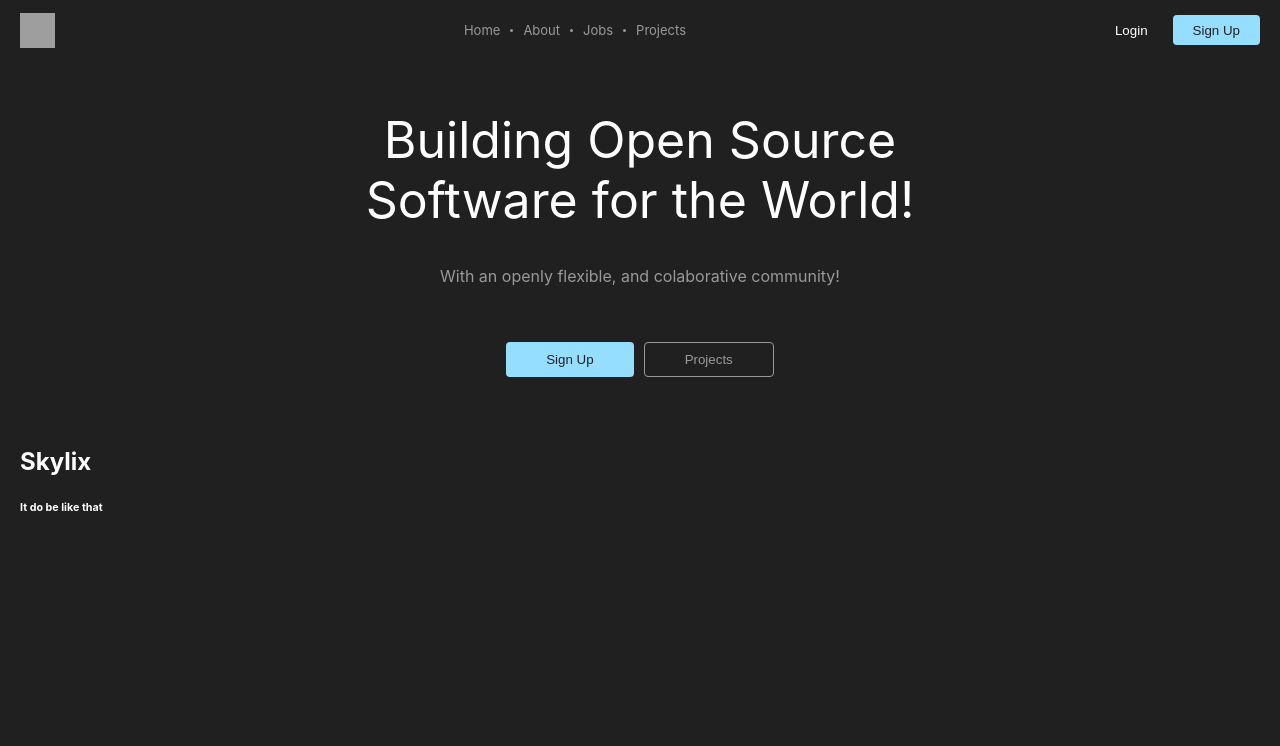
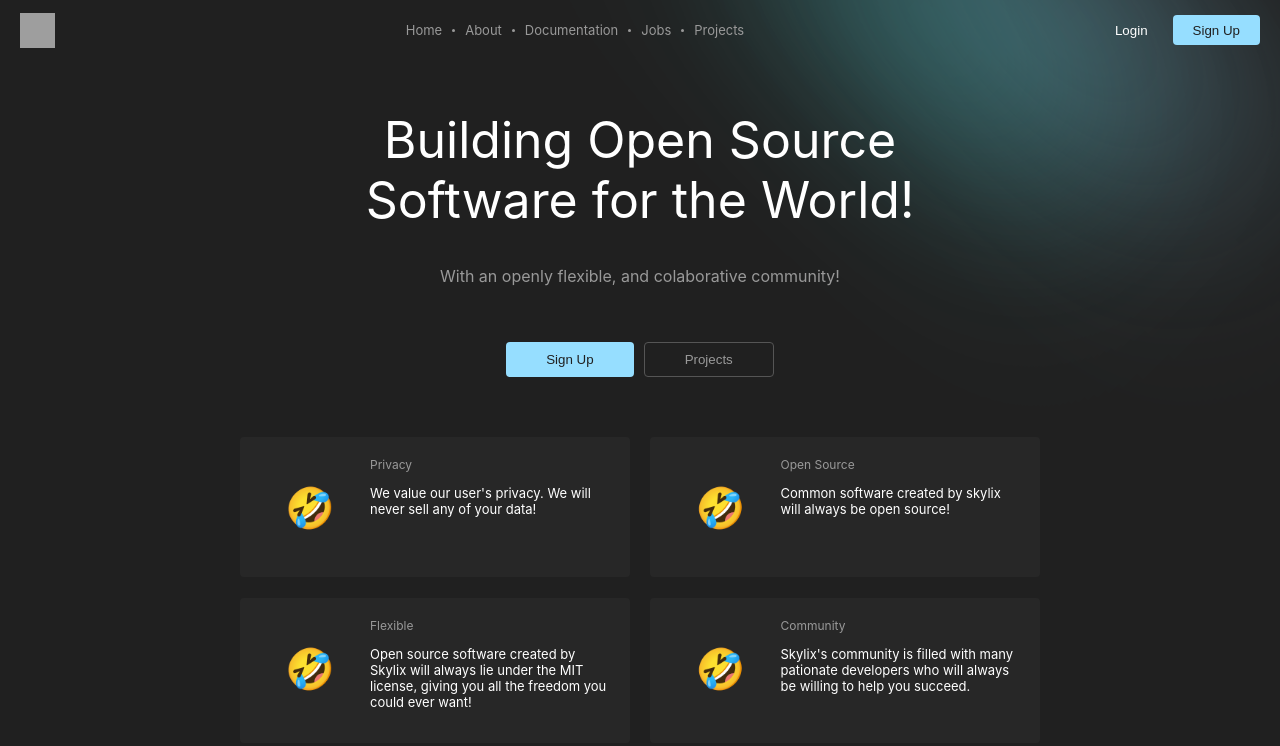
Before and after one commit to SkylixGH/SkylixNET, a Next.js app: page / in a window 1280 px wide. Shown: the top 746 px of the page. Built offline with nearby package versions, Linux system fonts and the light colour scheme; grey boxes are pictures that could not be loaded.

Commit message:
feat: Gradients

```diff
--- a/components/_app/nav/Nav.tsx
+++ b/components/_app/nav/Nav.tsx
@@ -15,6 +15,10 @@ export default function Nav() {
         {
             href: "/about",
             label: "About",
+        },
+        {
+            href: "/dcumentation",
+            label: "Documentation",
         },
         {
             href: "/jobs",
--- a/components/_app/nav/Styles.module.scss
+++ b/components/_app/nav/Styles.module.scss
@@ -7,7 +7,6 @@
 
 .inner  {
     width: 100%;
-    background: #202020;
     height: 60px;
     display: flex;
     justify-content: space-between;
--- /dev/null
+++ b/components/_mixed/Center.tsx
@@ -0,0 +1,10 @@
+export default function Center(props: { children: any }) {
+    return (
+        <div style={{
+            display: 'flex',
+            justifyContent: 'center',
+            alignItems: 'center',
+            flexDirection: 'column'
+        }}>{ props.children }</div>
+    )
+}
--- a/pages/_app.tsx
+++ b/pages/_app.tsx
@@ -4,13 +4,20 @@ import '../styles/globals.css'
 
 function MyApp({ Component, pageProps }) {
   return (
-    <div>
-      <Nav />
+    <div className={'r__app'}>
+      <div className={'r__app_effect'}>
+        <div></div>
+        <div></div>
+      </div>
 
-      <div className={"r_body"}>
-        <main>
-          <Component {...pageProps} />
-        </main>
+      <div className={'r__app_root'}>
+        <Nav />
+
+        <div className={"r__app_root_body"}>
+          <main>
+            <Component {...pageProps} />
+          </main>
+        </div>
       </div>
     </div>
   )
--- a/pages/index.tsx
+++ b/pages/index.tsx
@@ -1,22 +1,78 @@
+import Center from '../components/_mixed/Center';
 import styles from '../styles/Home.module.scss'
 
-interface Stat {
+interface Section {
   title: string;
   description: string;
-  icon: any;
+  jsx?: any;
+}
+
+function Quad(props: { data: [ Section, Section, Section, Section ]}) {
+  const createSector = (d1: Section, d2: Section, top: boolean) =>{
+    return (
+      <div className={styles.__quad__sections}>
+        <div className={styles.__quad__sections_section}>
+          <div className={styles.__quad__sections_section_jsx}>
+            { d1.jsx }
+          </div>
+
+          <div className={styles.__quad__sections_section_text}>
+            <h1>{ d1.title }</h1>
+            <p>{ d1.description }</p>
+          </div>
+        </div>
+
+        <hr style={{
+          marginBottom: top ? "-20px" : "0",
+          marginTop: top ? "0" : "-20px"
+        }} />
+
+        <div className={styles.__quad__sections_section}>
+          <div className={styles.__quad__sections_section_jsx}>
+            { d2.jsx }
+          </div>
+
+          <div className={styles.__quad__sections_section_text}>
+            <h1>{ d2.title }</h1>
+            <p>{ d2.description }</p>
+          </div>
+        </div>
+      </div>
+    );
+  }
+
+  return (
+    <div className={styles.__quad__}>
+      { createSector(props.data[0], props.data[1], true) }
+
+      <hr />
+
+      { createSector(props.data[2], props.data[3], false) }
+    </div>
+  )
 }
 
 export default function Home() {
-  const stats: Stat[] = [
+  const sections: Section[] = [
     {
-      title: "Helpful Community",
-      description: "We have a community of people who are passionate about programming and want to help each other.",
-      icon: <img src="https://github.com/SkylixGH/Info/raw/main/logos/Logo%20Icon%20Dark.svg" />
+      title: 'Privacy',
+      description: 'We value our user\'s privacy. We will never sell any of your data!',
+      jsx: <span style={{ fontSize: "40px" }}>🤣</span>
     },
     {
-      title: "Open Source",
-      description: "We are open source and want to help others learn from us.",
-      icon: <img src="https://github.com/SkylixGH/Info/raw/main/logos/Logo%20Icon%20Dark.svg" />
+      title: 'Open Source',
+      description: 'Common software created by skylix will always be open source!',
+      jsx: <span style={{ fontSize: "40px" }}>🤣</span>
+    },
+    {
+      title: 'Flexible',
+      description: 'Open source software created by Skylix will always lie under the MIT license, giving you all the freedom you could ever want!',
+      jsx: <span style={{ fontSize: "40px" }}>🤣</span>
+    },
+    {
+      title: 'Community',
+      description: 'Skylix\'s community is filled with many pationate developers who will always be willing to help you succeed.',
+      jsx: <span style={{ fontSize: "40px" }}>🤣</span>
     }
   ];
 
@@ -34,10 +90,9 @@ export default function Home() {
         </div>
       </header>
 
-      <section>
-        <h1>Skylix</h1>
-        <h6>It do be like that</h6>
-      </section>
+      <Center>
+        <Quad data={sections as any} />
+      </Center>
     </div>
   )
 }
--- a/styles/Home.module.scss
+++ b/styles/Home.module.scss
@@ -60,7 +60,7 @@
 
     &:nth-child(2) {
       background: transparent;
-      border: 1px solid #999;
+      border: 1px solid #555;
       color: #999;
 
       &:hover {
@@ -70,3 +70,71 @@
     }
   }
 }
+
+.__quad__ {
+  display: flex;
+  flex-direction: column;
+  max-width: 800px;
+
+  & > hr {
+    width: calc(100% - 40px);
+    margin: 0 20px;
+    padding: 0;
+    height: 1px;
+    border: none;
+  }
+}
+
+.__quad__sections {
+  display: flex;
+  padding: 10px 0;
+
+  hr {
+    width: 1px;
+    margin: 0 10px;
+    border: none;
+  }
+}
+
+.__quad__sections_section {
+  width: 50%;
+  padding: 20px;
+  display: flex;
+  gap: 10px;
+  background: rgba(255, 255, 255, 3%);
+  border-radius: 4px;
+  transition: 100ms;
+
+  &:hover {
+    background: rgba(255, 255, 255, 5%);
+  }
+}
+
+.__quad__sections_section_text {
+  h1 {
+    margin: 0;
+    padding: 0;
+    font-size: 12px;
+    font-weight: 400;
+    color: #999;
+  }
+
+  p {
+    font-size: 13px;
+  }
+}
+
+.__quad__sections_section_jsx {
+  min-width: 100px;
+  width: 100px;
+  height: 100px;
+  border-radius: 4px;
+  overflow: hidden;
+  display: flex;
+  align-items: center;
+  justify-content: center;
+
+  img {
+    width: 100%;
+  }
+}
--- a/styles/globals.css
+++ b/styles/globals.css
@@ -4,6 +4,7 @@ body {
   margin: 0;
   background: #202020;
   color: #fff;
+  overflow: hidden;
   font-family: -apple-system, BlinkMacSystemFont, Segoe UI, Roboto, Oxygen,
     Ubuntu, Cantarell, Fira Sans, Droid Sans, Helvetica Neue, sans-serif;
 }
@@ -18,12 +19,29 @@ a {
   box-sizing: border-box;
 }
 
-.r_body {
+.r__app_root_body {
   height: calc(100vh - 60px);
   overflow: auto;
   width: 100%;
   display: flex;
   justify-content: center;
+}
+
+::-webkit-scrollbar {
+  width: 15px;
+  height: 15px;
+}
+
+::-webkit-scrollbar-thumb {
+  background: #96deff;
+  border: 5px solid #202020;
+  border-radius: 8px;
+}
+
+::-webkit-scrollbar-track {
+  background: #202020;
+  border-radius: 25px;
+  margin: 20px;
 }
 
 .r_body > main {
@@ -32,3 +50,41 @@ a {
   max-width: 1500px;
   min-height: calc(100vh - 60px);
 }
+
+.r__app {
+  position: relative;
+  width: 100vw;
+  height: 100vh;
+}
+
+.r__app_effect {
+  position: absolute;
+  top: 0;
+  left: 0;
+  width: 100vw;
+  height: 100vh;
+}
+
+.r__app_effect > div {
+  width: 400px;
+  height: 50px;
+  background: #96deff;
+  position: absolute;
+  top: 0;
+  left: calc(100vw - 400px);
+  transform: rotate(45deg);
+  filter: blur(100px);
+}
+
+.r__app_effect > div:nth-child(2) {
+  left: calc((100vw - 400px) - 150px);
+  background: #55ffff;
+}
+
+.r__app_root {
+  position: absolute;
+  top: 0;
+  left: 0;
+  width: 100vw;
+  height: 100vh;
+}
```
